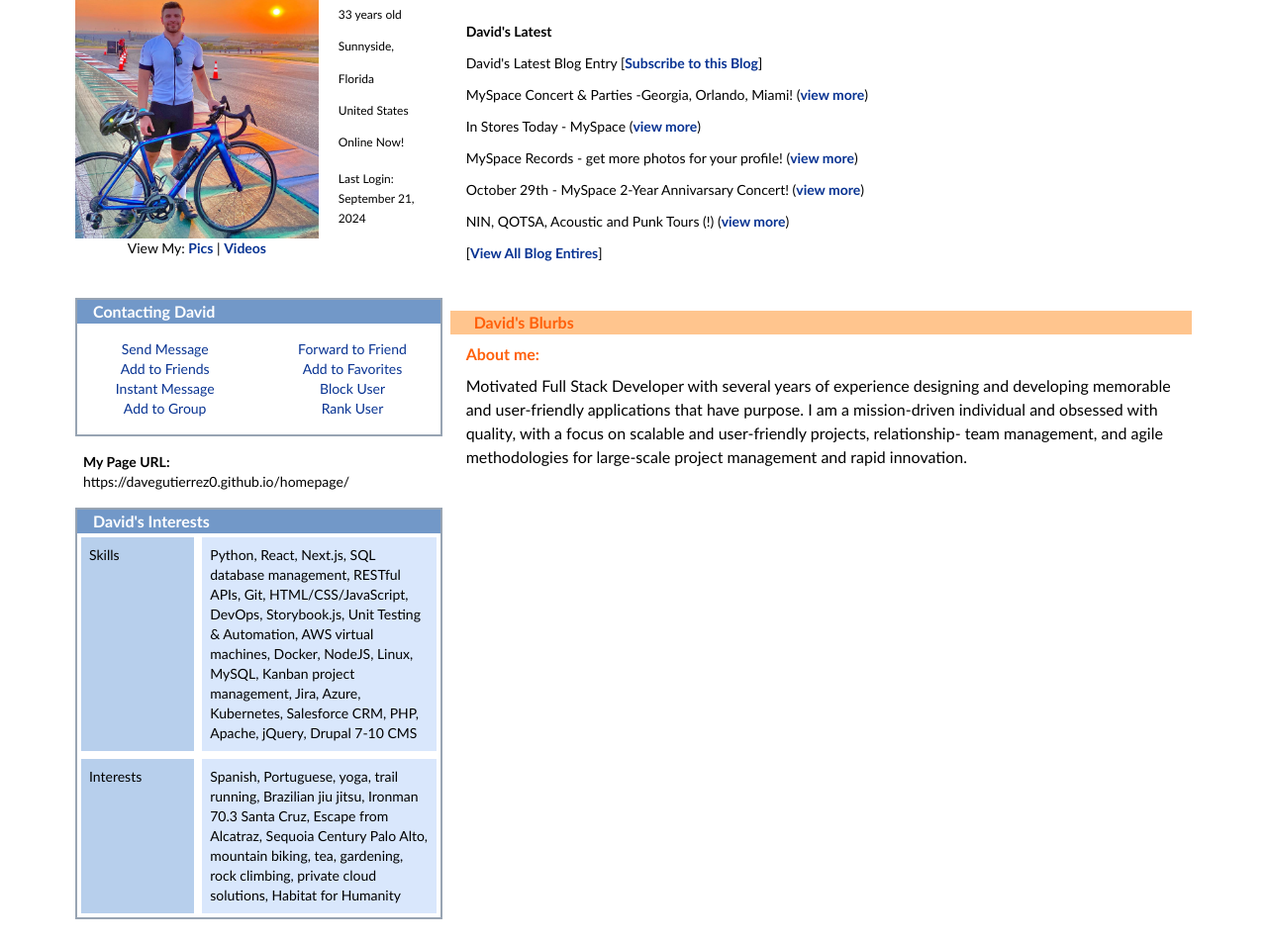
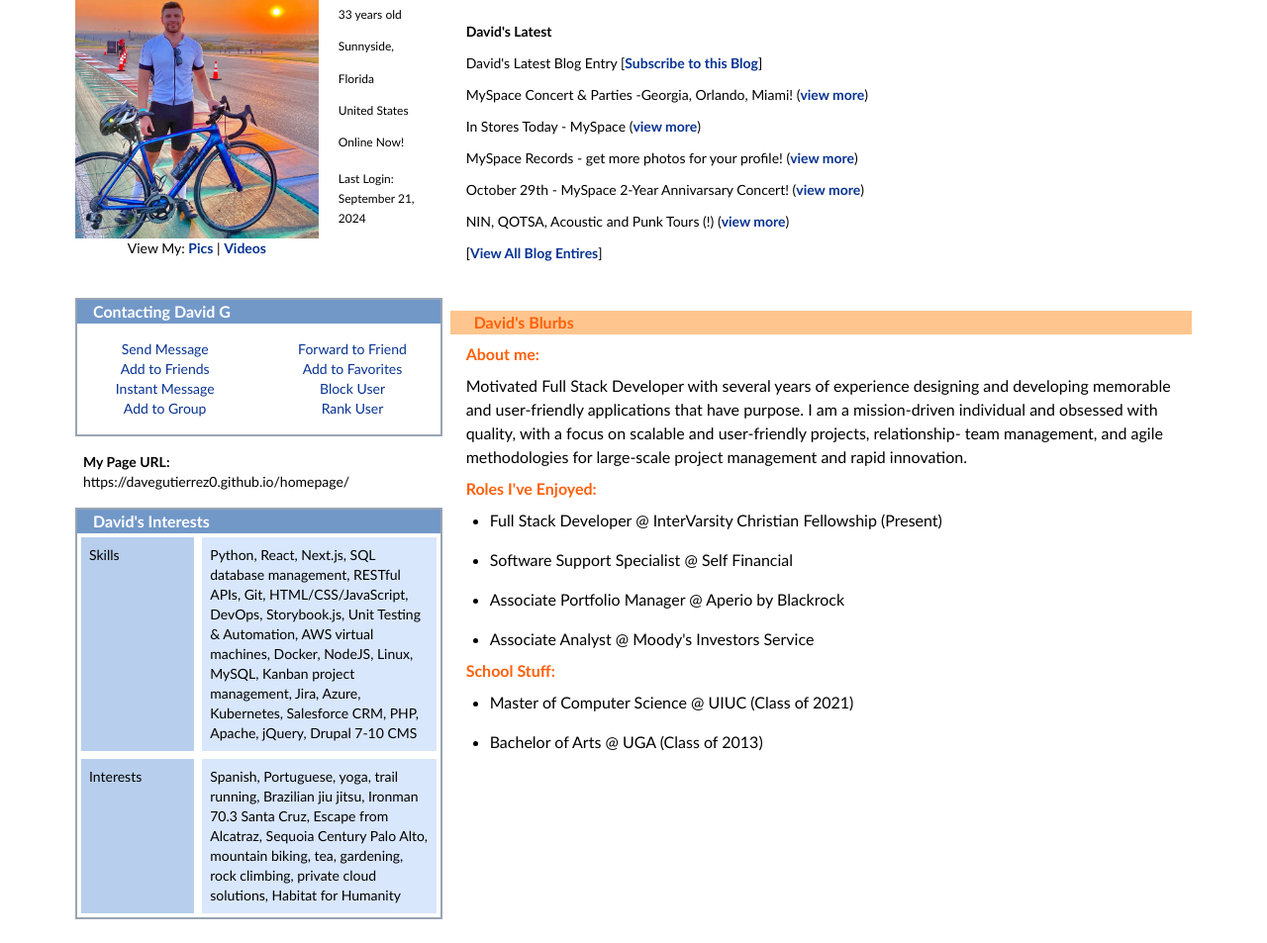
Before and after one commit to davegutierrez0/homepage, an Eleventy site: page src/index.html in a window 1280 px wide. Shown: the part 274-1227 px from the top of the page at 99% size. Built offline with nearby package versions, Linux system fonts and the light colour scheme; Eleventy itself is replaced by a stand-in of ours; files that its build step writes are made by us from their sources.

Commit message:
adding school and mobile format

```diff
--- a/src/index.html
+++ b/src/index.html
@@ -42,9 +42,9 @@
     <li>Contact</li>
 
   </div>
-  <div class="grid grid-cols-3 gap-2 my-4">
+  <div class="grid grid-cols-1 md:grid-cols-3 gap-2 my-4">
     <div class="col-span-1">
-      <h1 class="text-2xl py-2 font-bold">David</h1>
+      <h1 class="text-2xl py-2 font-bold">David G</h1>
       <div class="col-span-1 grid grid-cols-3 gap-1 mb-10">
         <div class="col-span-2">
           <img class="h-auto" src="img/download.jpeg" />
@@ -71,7 +71,7 @@
 
       <div class="contacting-box border-2 border-solid border-[#98A4B3] my-2">
         <div class="text-md pl-4 bg-[#7298C8] text-white font-bold">
-          Contacting David
+          Contacting David G
         </div>
         <div class="grid grid-cols-2 gap-3 text-center text-blue-600">
           <div class="text-sm grid col-span-1 p-4 link text-[#083392]">
@@ -172,6 +172,21 @@
         <p class="pl-4">
           Motivated Full Stack Developer with several years of experience designing and developing memorable and user-friendly applications that have purpose. I am a mission-driven individual and obsessed with quality, with a focus on scalable and user-friendly projects, relationship- team management, and agile methodologies for large-scale project management and rapid innovation.
         </p>
+
+        <h2 class="pl-4 my-2 font-bold text-[#FF600B]">Roles I've Enjoyed:</h2>
+        <ul class="list-disc pl-10 space-y-4">
+          <li>Full Stack Developer @ InterVarsity Christian Fellowship (Present)</li>
+          <li>Software Support Specialist @ Self Financial</li>
+          <li>Associate Portfolio Manager @ Aperio by Blackrock</li>
+          <li>Associate Analyst @ Moody's Investors Service</li>
+        </ul>
+
+        <h2 class="pl-4 my-2 font-bold text-[#FF600B]">School Stuff:</h2>
+        <ul class="list-disc pl-10 space-y-4">
+          <li>Master of Computer Science @ UIUC (Class of 2021)</li>
+          <li>Bachelor of Arts @ UGA (Class of 2013)</li>
+
+        </ul>
       </div>
     </div>
   </div>
```
